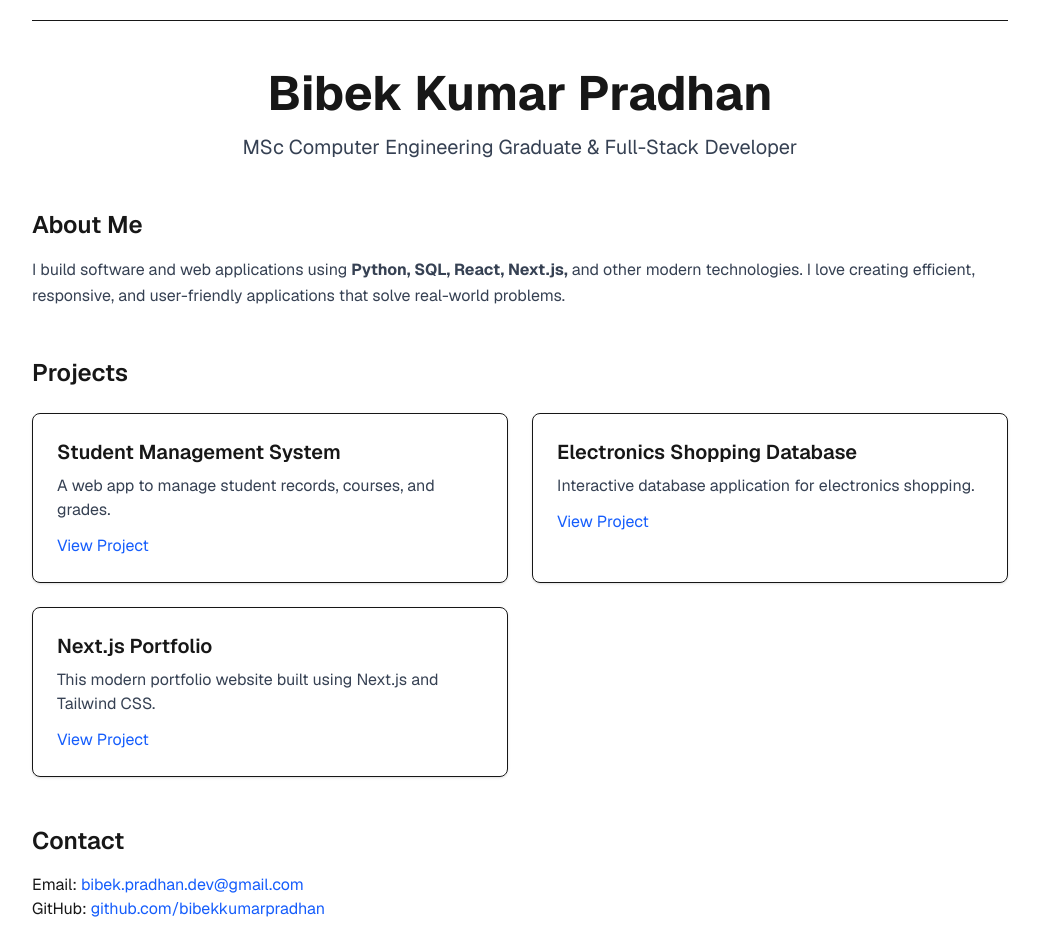
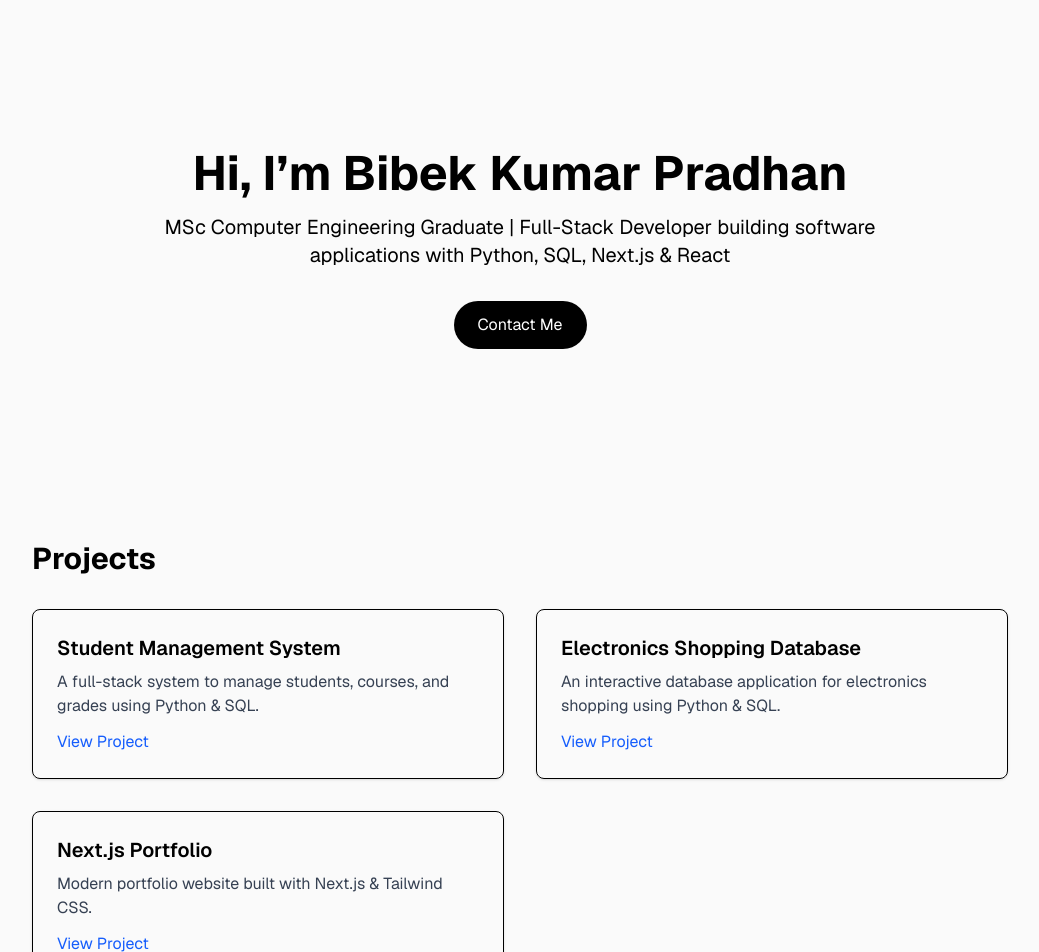
Before and after one commit to bibekkumarpradhan/bibek-portfolio, a Next.js app: page / in a window 1280 px wide. Shown: the part 80-1032 px from the top of the page, without its empty margins (120-1159 px from the left). Built offline with nearby package versions, Linux system fonts and the light colour scheme.

Commit message:
professional homepage for portfolio

```diff
--- a/app/page.js
+++ /dev/null
@@ -1,59 +0,0 @@
-import Header from "./components/Header";
-import Footer from "./components/Footer";
-import ProjectCard from "./components/ProjectCard";
-
-export default function Home() {
-  return (
-    <main className="font-sans max-w-5xl mx-auto px-6 py-10">
-      <Header />
-
-      {/* Hero Section */}
-      <section className="text-center my-12">
-        <h1 className="text-4xl md:text-5xl font-bold mb-4">Bibek Kumar Pradhan</h1>
-        <p className="text-lg md:text-xl text-gray-700">
-          MSc Computer Engineering Graduate & Full-Stack Developer
-        </p>
-      </section>
-
-      {/* About Section */}
-      <section className="my-12">
-        <h2 className="text-2xl font-semibold mb-4">About Me</h2>
-        <p className="text-gray-700 leading-relaxed">
-          I build software and web applications using <strong>Python, SQL, React, Next.js,</strong> and other modern technologies.
-          I love creating efficient, responsive, and user-friendly applications that solve real-world problems.
-        </p>
-      </section>
-
-      {/* Projects Section */}
-      <section className="my-12">
-        <h2 className="text-2xl font-semibold mb-6">Projects</h2>
-        <div className="grid grid-cols-1 md:grid-cols-2 gap-6">
-          <ProjectCard
-            title="Student Management System"
-            description="A web app to manage student records, courses, and grades."
-            link="#"
-          />
-          <ProjectCard
-            title="Electronics Shopping Database"
-            description="Interactive database application for electronics shopping."
-            link="#"
-          />
-          <ProjectCard
-            title="Next.js Portfolio"
-            description="This modern portfolio website built using Next.js and Tailwind CSS."
-            link="#"
-          />
-        </div>
-      </section>
-
-      {/* Contact Section */}
-      <section className="my-12">
-        <h2 className="text-2xl font-semibold mb-4">Contact</h2>
-        <p>Email: <a href="mailto:bibek.pradhan.dev@gmail.com" className="text-blue-600">bibek.pradhan.dev@gmail.com</a></p>
-        <p>GitHub: <a href="https://github.com/bibekkumarpradhan" target="_blank" rel="noopener noreferrer" className="text-blue-600">github.com/bibekkumarpradhan</a></p>
-      </section>
-
-      <Footer />
-    </main>
-  );
-}
--- a/app/page.tsx
+++ b/app/page.tsx
@@ -1,24 +1,19 @@
-import Image from "next/image";
 import Link from "next/link";
+import ProjectCard from "./components/ProjectCard";
+import Header from "./components/Header";
+import Footer from "./components/Footer";
 
 export default function Home() {
   return (
-    <main className="min-h-screen bg-zinc-50 dark:bg-black text-black dark:text-white font-sans">
-      {/* Header / Navbar */}
-      <header className="flex justify-between items-center p-8 max-w-5xl mx-auto">
-        <h1 className="text-2xl font-bold">Bibek Kumar Pradhan</h1>
-        <nav className="space-x-4">
-          <Link href="https://github.com/bibekkumarpradhan" target="_blank" className="hover:underline">GitHub</Link>
-          <Link href="https://www.linkedin.com/in/bibekkumarpradhan" target="_blank" className="hover:underline">LinkedIn</Link>
-          <Link href="/resume.pdf" target="_blank" className="hover:underline">Resume</Link>
-        </nav>
-      </header>
+    <div className="bg-zinc-50 dark:bg-black text-black dark:text-white font-sans min-h-screen">
+      {/* Header */}
+      <Header />
 
       {/* Hero Section */}
       <section className="text-center py-32 px-6 max-w-3xl mx-auto">
-        <h2 className="text-4xl sm:text-5xl font-bold mb-4">Hi, I’m Bibek Kumar Pradhan</h2>
+        <h1 className="text-4xl sm:text-5xl font-bold mb-4">Hi, I’m Bibek Kumar Pradhan</h1>
         <p className="text-lg sm:text-xl mb-8">
-          MSc Computer Engineering Graduate | Building software applications with Python, SQL, Next.js & React
+          MSc Computer Engineering Graduate | Full-Stack Developer building software applications with Python, SQL, Next.js & React
         </p>
         <Link
           href="mailto:bibek.pradhan.dev@gmail.com"
@@ -32,21 +27,21 @@ export default function Home() {
       <section className="max-w-5xl mx-auto py-16 px-6">
         <h2 className="text-3xl font-bold mb-8">Projects</h2>
         <div className="grid sm:grid-cols-2 gap-8">
-          <div className="p-6 border rounded-lg hover:shadow-lg transition">
-            <h3 className="text-xl font-semibold mb-2">Student Management System</h3>
-            <p className="mb-2">A full-stack system to manage students, courses, and grades using Python & SQL.</p>
-            <Link href="https://github.com/bibekkumarpradhan/student-management" target="_blank" className="text-blue-600 hover:underline">
-              View on GitHub
-            </Link>
-          </div>
-          <div className="p-6 border rounded-lg hover:shadow-lg transition">
-            <h3 className="text-xl font-semibold mb-2">Electronics Shopping Database</h3>
-            <p className="mb-2">An interactive database application for electronics shopping using Python & SQL.</p>
-            <Link href="https://github.com/bibekkumarpradhan/electronics-shopping" target="_blank" className="text-blue-600 hover:underline">
-              View on GitHub
-            </Link>
-          </div>
-          {/* Add more projects here */}
+          <ProjectCard
+            title="Student Management System"
+            description="A full-stack system to manage students, courses, and grades using Python & SQL."
+            link="https://github.com/bibekkumarpradhan/student-management"
+          />
+          <ProjectCard
+            title="Electronics Shopping Database"
+            description="An interactive database application for electronics shopping using Python & SQL."
+            link="https://github.com/bibekkumarpradhan/electronics-shopping"
+          />
+          <ProjectCard
+            title="Next.js Portfolio"
+            description="Modern portfolio website built with Next.js & Tailwind CSS."
+            link="https://github.com/bibekkumarpradhan/bibek-portfolio"
+          />
         </div>
       </section>
 
@@ -62,15 +57,16 @@ export default function Home() {
         </div>
       </section>
 
-      {/* Footer / Contact */}
-      <footer className="py-12 text-center border-t border-zinc-200 dark:border-zinc-800">
-        <p>© 2026 Bibek Kumar Pradhan. All rights reserved.</p>
-        <p>
-          <Link href="mailto:bibek.pradhan.dev@gmail.com" className="text-blue-600 hover:underline">
-            bibek.pradhan.dev@gmail.com
-          </Link>
-        </p>
-      </footer>
-    </main>
+      {/* Contact Section */}
+      <section className="max-w-5xl mx-auto py-16 px-6 text-center">
+        <h2 className="text-3xl font-bold mb-4">Contact Me</h2>
+        <p className="mb-2">Email: <Link href="mailto:bibek.pradhan.dev@gmail.com" className="text-blue-600 hover:underline">bibek.pradhan.dev@gmail.com</Link></p>
+        <p className="mb-2">GitHub: <Link href="https://github.com/bibekkumarpradhan" target="_blank" className="text-blue-600 hover:underline">github.com/bibekkumarpradhan</Link></p>
+        <p>LinkedIn: <Link href="https://www.linkedin.com/in/bibekkumarpradhan" target="_blank" className="text-blue-600 hover:underline">linkedin.com/in/bibekkumarpradhan</Link></p>
+      </section>
+
+      {/* Footer */}
+      <Footer />
+    </div>
   );
 }
```
